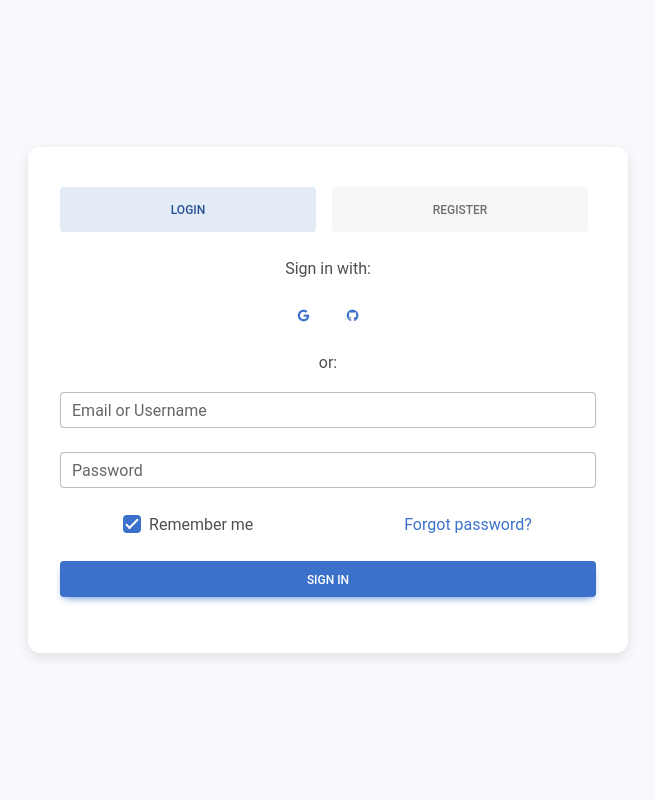
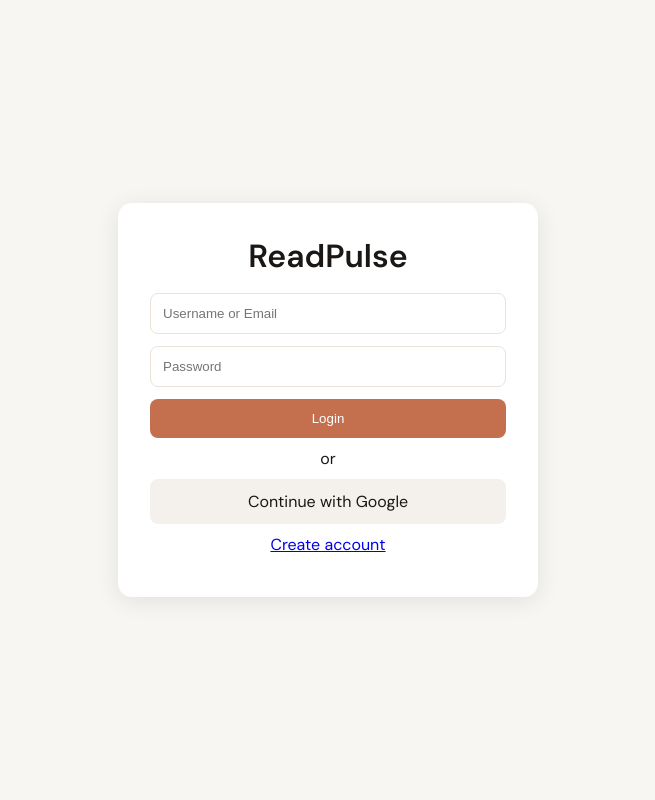
Before and after one commit to Eizo491/ReadPulse, a Django app: page /accounts/login/ in a window 1280 px wide. Shown: the whole page, without its empty margins (312-967 px from the left). Run offline with Django 5.2, Linux system fonts and the light colour scheme; data comes from the database, SQL or seed files in the repository; both versions use the stored data as it was after the commit; some libraries are stand-ins or nearby versions.

Commit message:
Update the Login Page

```diff
--- a/ReadPulse/ReadPulse/settings.py
+++ b/ReadPulse/ReadPulse/settings.py
@@ -35,6 +35,7 @@ MIDDLEWARE = [
     'django.middleware.common.CommonMiddleware',
     'django.middleware.csrf.CsrfViewMiddleware',
     'django.contrib.auth.middleware.AuthenticationMiddleware',
+    'books.middleware.LoginRequiredMiddleware',
     'allauth.account.middleware.AccountMiddleware',
     'django.contrib.messages.middleware.MessageMiddleware',
     'django.middleware.clickjacking.XFrameOptionsMiddleware',
--- /dev/null
+++ b/ReadPulse/books/middleware.py
@@ -0,0 +1,10 @@
+from django.shortcuts import redirect
+from django.conf import settings
+class LoginRequiredMiddleware:
+    def __init__(self,get_response): self.get_response=get_response
+    def __call__(self,request):
+        p=request.path
+        allowed=['/accounts/','/static/','/admin/login/']
+        if not request.user.is_authenticated and not any(p.startswith(x) for x in allowed):
+            return redirect(settings.LOGIN_URL)
+        return self.get_response(request)
--- a/ReadPulse/templates/account/login.html
+++ b/ReadPulse/templates/account/login.html
@@ -1,153 +1,27 @@
-{% load socialaccount %} {% load static %}
+{% load socialaccount %}{% load static %}
 <!DOCTYPE html>
-<html lang="en">
-<head>
-<meta charset="utf-8" />
-<meta name="viewport" content="width=device-width, initial-scale=1, shrink-to-fit=no" />
-<title>PSUSphere Login</title>
-<!-- Bootstrap + MDB + Custom CSS -->
-<link rel="stylesheet" href="{% static 'css/bootstrap.min.css' %}" />
-    <link rel="stylesheet" href="https://cdnjs.cloudflare.com/ajax/libs/font-awesome/6.5.0/css/all.min.css" />
-    <link rel="stylesheet" href="https://cdnjs.cloudflare.com/ajax/libs/mdb-ui-kit/6.4.2/mdb.min.css" />
-
-    <style>
-      body {
-        display: flex;
-        align-items: center;
-        justify-content: center;
-        height: 100vh;
-        background-color: #f8f9fc;
-      }
-      .auth-card {
-        max-width: 600px;
-        width: 100%;
-        background: #fff;
-        border-radius: 12px;
-        box-shadow: 0 4px 12px rgba(0, 0, 0, 0.1);
-        padding: 2rem;
-      }
-    </style>
-  </head>
-  <body>
-    <div class="auth-card">
-      <!-- Pills navs -->
-      <ul class="nav nav-pills nav-justified mb-3" id="ex1" role="tablist">
-        <li class="nav-item" role="presentation">
-          <a class="nav-link active" id="tab-login" data-mdb-pill-init href="#pills-login" role="tab" aria-controls="pills
-login" aria-selected="true">Login</a>
-        </li>
-        <li class="nav-item" role="presentation">
-          <a class="nav-link" id="tab-register" data-mdb-pill-init href="#pills-register" role="tab" aria-controls="pills
-register" aria-selected="false">Register</a>
-        </li>
-      </ul>
-      <!-- Pills navs -->
-
-      <!-- Pills content -->
-      <div class="tab-content">
-        <!-- Login tab -->
-        <div class="tab-pane fade show active" id="pills-login" role="tabpanel" aria-labelledby="tab-login">
-          <form method="post" action="{% url 'account_login' %}">
-            {% csrf_token %}
-            <div class="text-center mb-3">
-              <p>Sign in with:</p>
-              <a href="{% provider_login_url 'google' %}" class="btn btn-link btn-floating mx-1">
-                <i class="fab fa-google"></i>
-              </a>
-              <a href="#" class="btn btn-link btn-floating mx-1">
-                <i class="fab fa-github"></i>
-              </a>
-            </div>
-
-            <p class="text-center">or:</p>
-
-            <!-- Username / Email -->
-            <div data-mdb-input-init class="form-outline mb-4">
-              <input type="text" name="login" id="id_login" class="form-control" required />
-              <label class="form-label" for="id_login">Email or Username</label>
-            </div>
-
-            <!-- Password -->
-            <div data-mdb-input-init class="form-outline mb-4">
-              <input type="password" name="password" id="id_password" class="form-control" required />
-              <label class="form-label" for="id_password">Password</label>
-            </div>
-
-            <!-- Remember me -->
-            <div class="row mb-4">
-              <div class="col-md-6 d-flex justify-content-center">
-                <div class="form-check mb-3 mb-md-0">
-                  <input class="form-check-input" type="checkbox" id="loginCheck" checked />
-                  <label class="form-check-label" for="loginCheck"> Remember me </label>
-                </div>
-              </div>
-              <div class="col-md-6 d-flex justify-content-center">
-                <a href="{% url 'account_reset_password' %}">Forgot password?</a>
-              </div>
-            </div>
-            {% if form.non_field_errors %}
-                     <div class="alert alert-danger" role="alert">
-                         {% for error in form.non_field_errors %}
-                         <p{% if forloop.last %} class="mb-0"{% endif %}>{{ error }}</p>
-                         {% endfor %}
-                     </div>
-                 {% endif %}
-
-            <!-- Submit button -->
-            <button type="submit" class="btn btn-primary btn-block mb-4">Sign in</button>
-          </form>
-        </div>
-
-        <!-- Register tab -->
-        <div class="tab-pane fade" id="pills-register" role="tabpanel" aria-labelledby="tab-register">
-          <form method="post" action="{% url 'account_signup' %}">
-            {% csrf_token %}
-            <div class="text-center mb-3">
-              <p>Sign up with:</p>
-              <a href="{% provider_login_url 'google' %}" class="btn btn-link btn-floating mx-1">
-                <i class="fab fa-google"></i>
-              </a>
-              <a href="#" class="btn btn-link btn-floating mx-1">
-                <i class="fab fa-github"></i>
-              </a>
-            </div>
-
-            <p class="text-center">or:</p>
-
-            <!-- Username -->
-            <div data-mdb-input-init class="form-outline mb-4">
-              <input type="text" name="username" id="registerUsername" class="form-control" required />
-              <label class="form-label" for="registerUsername">Username</label>
-            </div>
-
-            <!-- Email -->
-            <div data-mdb-input-init class="form-outline mb-4">
-              <input type="email" name="email" id="registerEmail" class="form-control" required />
-              <label class="form-label" for="registerEmail">Email</label>
-            </div>
-
-            <!-- Password -->
-            <div data-mdb-input-init class="form-outline mb-4">
-              <input type="password" name="password1" id="registerPassword" class="form-control" required />
-              <label class="form-label" for="registerPassword">Password</label>
-            </div>
-
-            <!-- Confirm Password -->
-            <div data-mdb-input-init class="form-outline mb-4">
-              <input type="password" name="password2" id="registerRepeatPassword" class="form-control" required
-/>
-              <label class="form-label" for="registerRepeatPassword">Repeat password</label>
-            </div>
-
-            <!-- Submit -->
-            <button type="submit" class="btn btn-primary btn-block mb-3">Register</button>
-          </form>
-        </div>
-      </div>
-      <!-- Pills content -->
-    </div>
-
-    <!-- MDB + Bootstrap JS -->
-    <script src="https://cdnjs.cloudflare.com/ajax/libs/mdb-ui-kit/6.4.2/mdb.min.js"></script>
-  </body>
-</html>
+<html><head>
+<meta charset="utf-8"><meta name="viewport" content="width=device-width, initial-scale=1">
+<title>ReadPulse Login</title>
+<link rel="stylesheet" href="{% static 'css/main.css' %}">
+<style>
+body{display:flex;justify-content:center;align-items:center;min-height:100vh;background:var(--bg);}
+.auth-card{background:var(--surface);padding:2rem;border-radius:var(--radius);box-shadow:var(--shadow-md);width:100%;max-width:420px}
+.auth-card h1{text-align:center;margin-bottom:1rem}
+.input{width:100%;padding:12px;border:1px solid var(--border);border-radius:8px;margin-bottom:12px}
+.btn{display:block;width:100%;padding:12px;background:var(--accent);color:#fff;text-decoration:none;border:none;border-radius:8px;cursor:pointer}
+.alt{background:var(--surface-hover);color:var(--text-primary);margin-top:10px;text-align:center}
+p{text-align:center;margin:10px 0}
+</style></head>
+<body><div class="auth-card">
+<h1>ReadPulse</h1>
+<form method="post" action="{% url 'account_login' %}">
+{% csrf_token %}
+<input class="input" type="text" name="login" placeholder="Username or Email" required>
+<input class="input" type="password" name="password" placeholder="Password" required>
+<button class="btn" type="submit">Login</button>
+</form>
+<p>or</p>
+<a class="btn alt" href="{% provider_login_url 'google' %}">Continue with Google</a>
+<p><a href="{% url 'account_signup' %}">Create account</a></p>
+</div></body></html>
```
Also changed, not shown: ReadPulse/templates/books/base.html (+8 -0 lines), ReadPulse/templates/socialaccount/login.html (+11 -45 lines), ReadPulse/db.sqlite3.
